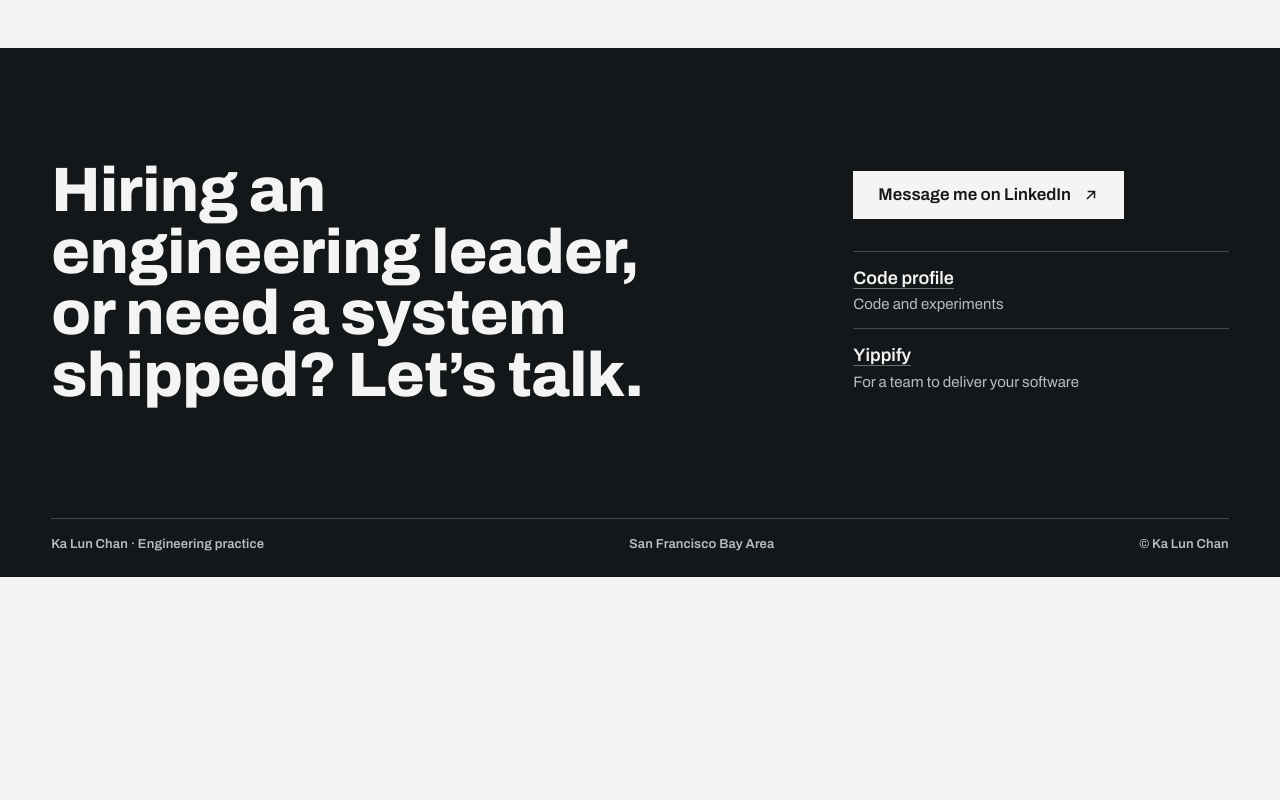
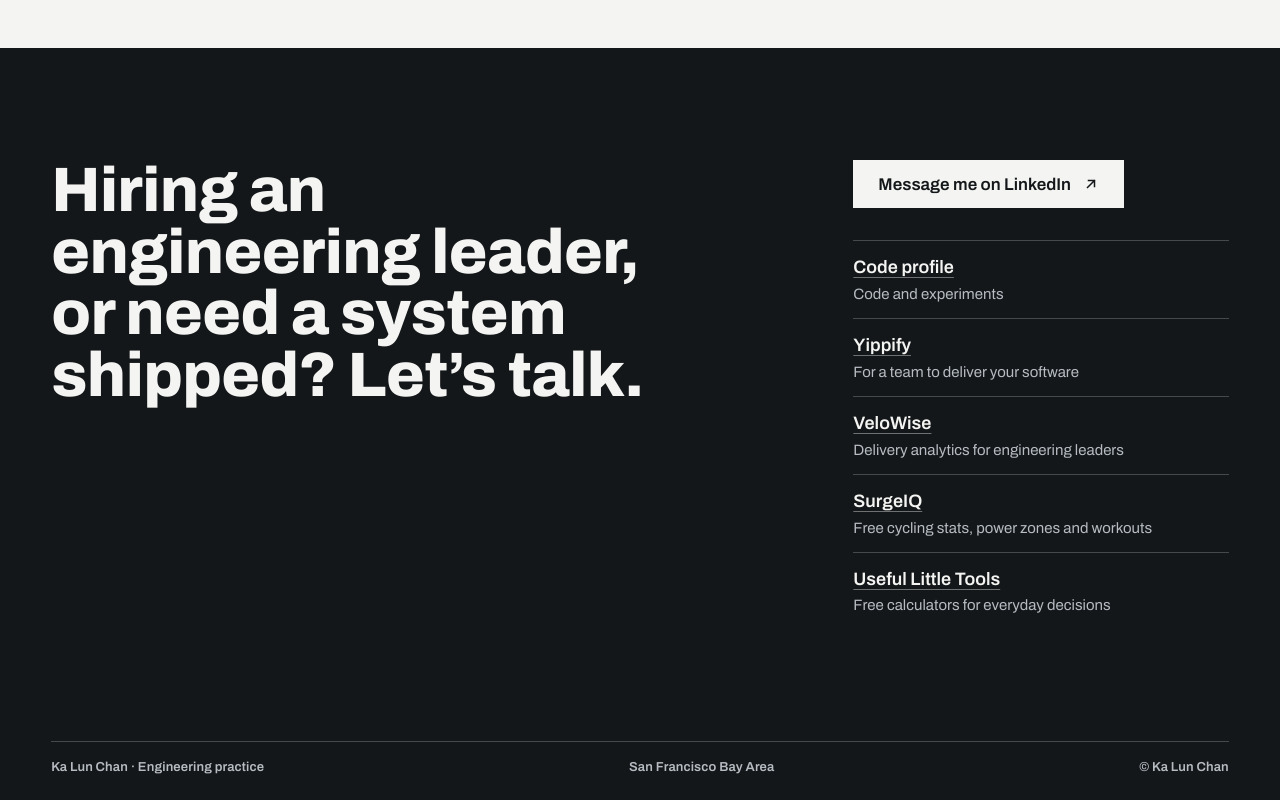
Before and after one commit to kchan1028/kalunchan, a React (Vite) app: page / in a window 1280 px wide. Shown: the part 1214-2014 px from the top of the page. Before the commit the page ends 1791 px from the top, so only its background shows below. Built offline with nearby package versions, Linux system fonts and the light colour scheme; a web font is replaced by a local one.

Commit message:
ad getsurgeiq, getvelowise, usefullittletools

```diff
--- a/src/components/Layout.jsx
+++ b/src/components/Layout.jsx
@@ -101,6 +101,12 @@
                 <a href={person.yippify} rel="noopener" target="_blank">Yippify</a>
                 <span className="colophon__note">For a team to deliver your software</span>
               </li>
+              {person.products.map((p) => (
+                <li key={p.url}>
+                  <a href={p.url} rel="noopener" target="_blank">{p.name}</a>
+                  {p.note && <span className="colophon__note">{p.note}</span>}
+                </li>
+              ))}
             </ul>
           </div>
         </div>
--- a/src/content/profile.js
+++ b/src/content/profile.js
@@ -11,6 +11,11 @@
   linkedin: 'https://www.linkedin.com/in/kchan1288/',
   github: 'https://github.com/kchan1028',
   yippify: 'https://yippify.com',
+  products: [
+    { name: 'VeloWise', url: 'https://getvelowise.com', note: 'Delivery analytics for engineering leaders' },
+    { name: 'SurgeIQ', url: 'https://getsurgeiq.com', note: 'Free cycling stats, power zones and workouts' },
+    { name: 'Useful Little Tools', url: 'https://usefullittletools.com', note: 'Free calculators for everyday decisions' },
+  ],
   // Public email is undecided; set a string here to render a mail link.
   email: null,
   openTo: [
```
